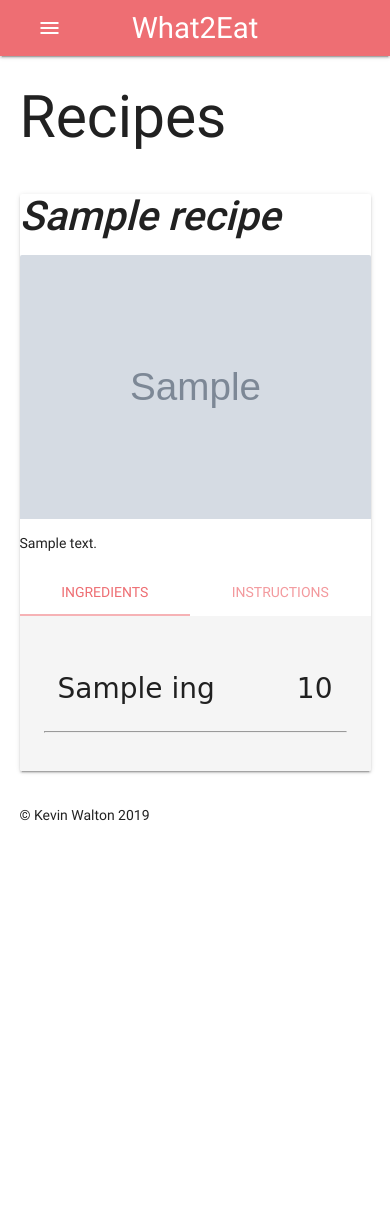
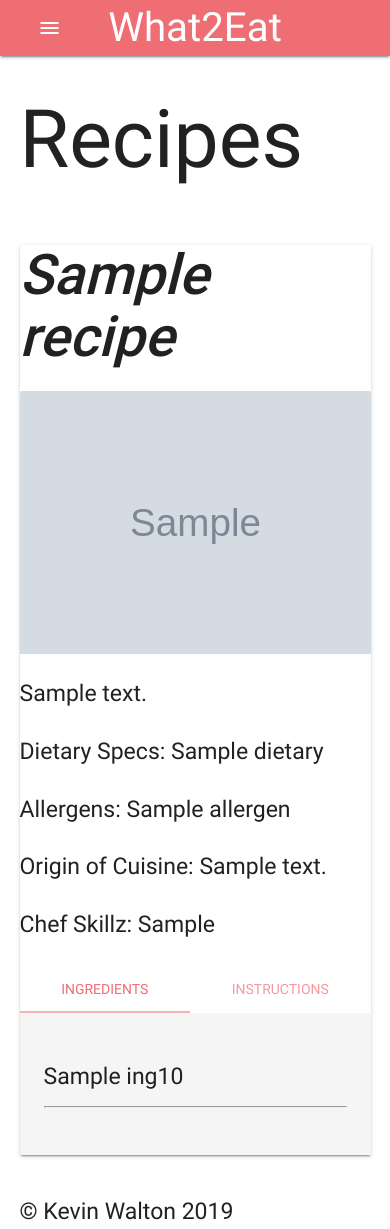
Before and after one commit to Hermeticpoet/Milestone-Project-3, a Flask app: page /recipes in a window 390 px wide, after a click on "INGREDIENTS". Before the commit the page ends 821 px from the top, so only its background shows below. Run offline with Flask 2, Linux system fonts and the light colour scheme; grey boxes marked "Sample" are stand-in pictures; a database or web service that is not in the repository returns one stand-in record (values such as "Sample title"); some libraries are stand-ins or nearby versions.

Commit message:
Added media query to test recipes page description box

```diff
--- a/static/css/style.css
+++ b/static/css/style.css
@@ -2,60 +2,19 @@ html, body {
     margin: 0;
     padding: 0;
     box-sizing: border-box;
+    font-family: Roboto, sans-serif;
+    font-size: 1.2rem;
 }
 
-/*body {*/
-    /*background: lightgreen;*/
-/*    background-image: url("../img/home-banner.jpg");*/
-/*    background-repeat: no-repeat;*/
-/*    background-position: center;*/
-/*    background-attachment: fixed;*/
-/*    height: 100vh;*/
-/*    width: 100vw;*/
-/*    z-index: -1;*/
-/*}*/
-
-/*h1,h2,h3,h4,h5 {*/
-    /*color: #5d4037;*/
-/*    color: #fff;*/
-/*}*/
-
-/*.overlay {*/
-/*    position: fixed;*/
-/*    width: 100%;*/
-/*    height: 100%;*/
-/*    top: 0;*/
-/*    left: 0;*/
-/*    right: 0;*/
-/*    bottom: 0;*/
-/*    background-color: rgba(0, 0, 0, 0.3);*/
-/*    z-index: -2;*/
-/*}*/
-
-/*.footer {*/
-/*    background-color: #ee6e73;*/
-/*    width: 100%;*/
-/*    position: fixed;*/
-/*    left: 0;*/
-/*    bottom: 0;*/
-/*    padding: 1rem;*/
-/*    color: #5d4037;*/
-/*}*/
-
-/*.footer .container {*/
-/*    text-align: center;*/
-/*}*/
 
 .display-cards {
     display: flex;
     justify-content: space-between;
 }
 
-/*#ingred {*/
-/*    display: flex;*/
-/*    justify-content: space-between;*/
-/*}*/
 
+
+@media screen and (min-width: 768px) {
     .ing-list {
         padding: 1rem;
         display: flex;
@@ -64,11 +23,27 @@ html, body {
 
     .ing-list-name {
         list-style-type: disc;
-    font-family: cursive;
+        font-family: cursive, sans-serif;
+        font-size: 1.5rem;
+    }
+
+    .ing-list-qty {
+        font-family: cursive, sans-serif;
         font-size: 2rem;
     }
 
-.ing-list-qty {
-    font-family: cursive;
-    font-size: 2rem;
+    .instructions-steps {
+        font-family: cursive, sans-serif;
+        font-size: 1.2rem;
     }
+
+    .origin-skillz {
+         display: flex;
+         justify-content: space-around;
+    }
+
+    .diet-specs {
+        display: flex;
+        justify-content: space-around;
+    }
+}
--- a/templates/recipes.html
+++ b/templates/recipes.html
@@ -15,6 +15,14 @@
                 </div>
                 <div class="card-body">
                     <p id="short_description">{{ recipe.description }}</p>
+                    <div class="diet-specs">
+                        <p>Dietary Specs: {{ recipe.dietary }}</p>
+                        <p>Allergens: {{ recipe.allergens[0] }}</p>
+                    </div>
+                    <div class="origin-skillz">
+                        <p>Origin of Cuisine: {{ recipe.cuisine_origin }}</p>
+                        <p>Chef Skillz: {{ recipe.chef_skillz }}</p>
+                    </div>
                 </div>
                 <div class="card-tabs">
                 <ul class="tabs tabs-fixed-width">
@@ -26,15 +34,15 @@
                     <div id="ingred">
                         <ul>
                             {% for ing in recipe.ingredients %}
-                            <li class="ing-list"><span class="ing-list-name">{{ ing.name }}</span><span class="ing-list-qty">{{ ing.qty }}</span></li>
-                            <hr/>
+                                <li class="ing-list"><span class="ing-list-name">{{ ing.name }}</span><span class="ing-list-qty">{{ ing.qty }}</span></li>
+                                <hr/>
                             {% endfor %}
                         </ul>
                     </div>
                     <div id="instruct">
                         {% for instruct in recipe.instructions %}
                          <ol>
-                             <li>{{ instruct.step }}</li>
+                             <li class="instructions-steps">{{ instruct.step }}</li>
                          </ol>
                         {% endfor %}
                     </div>
```
Lines whose indentation alone changed are shown as unchanged.
